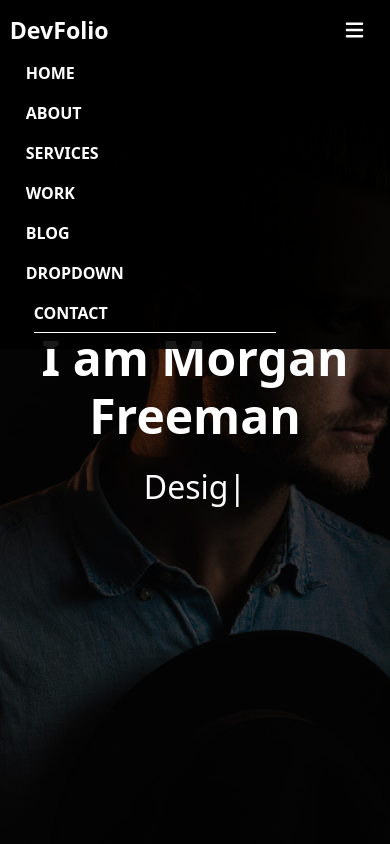
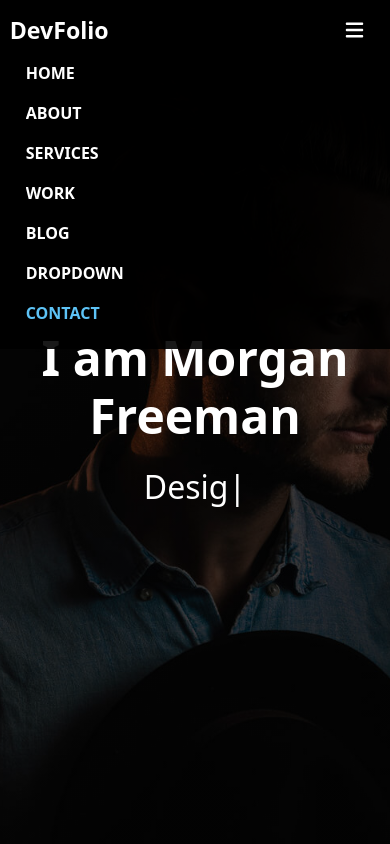
Before and after one commit to Emashehata/devfolio, a plain HTML site: page index.html in a window 390 px wide. Both pictures are taken after a click on the button 354 px from the left and 30 px from the top of the page. Shown: the top 844 px of the page. Drawn offline with nearby package versions, Linux system fonts and the light colour scheme.

Commit message:
update active nav-link

```diff
--- a/assets/css/media.css
+++ b/assets/css/media.css
@@ -23,7 +23,7 @@
         background-attachment: scroll;
      }
      nav li a:hover::after{
-        opacity: 0;
+        display: none;
     }
     nav li a{
         transition: all .5s !important;
@@ -31,5 +31,11 @@
     nav li a:hover{
         color: rgb(93, 195, 246) !important;
     }
+    .navbar-nav .nav-link.active::after{
+        display: none;
+    }
+    .navbar-nav .nav-link.active{
+        color: rgb(93, 195, 246) !important;
+    }
 
 }
--- a/index.html
+++ b/index.html
@@ -77,7 +77,7 @@
                 </li>
               </ul>
             </li>
-            <li class="nav-item p-0 ms-4">
+            <li class="nav-item p-0 ms-lg-4 mx-3 ">
               <a class="nav-link text-white text-uppercase ps-0" href="#contact"
                 >Contact</a
               >
```
